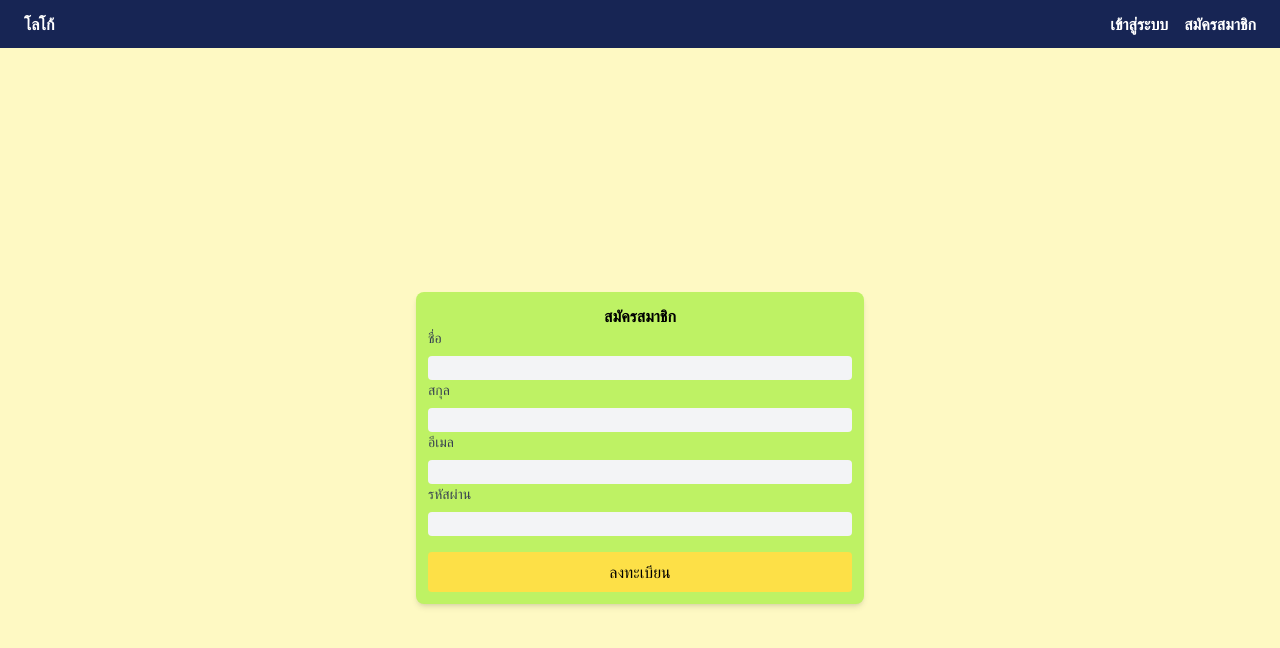
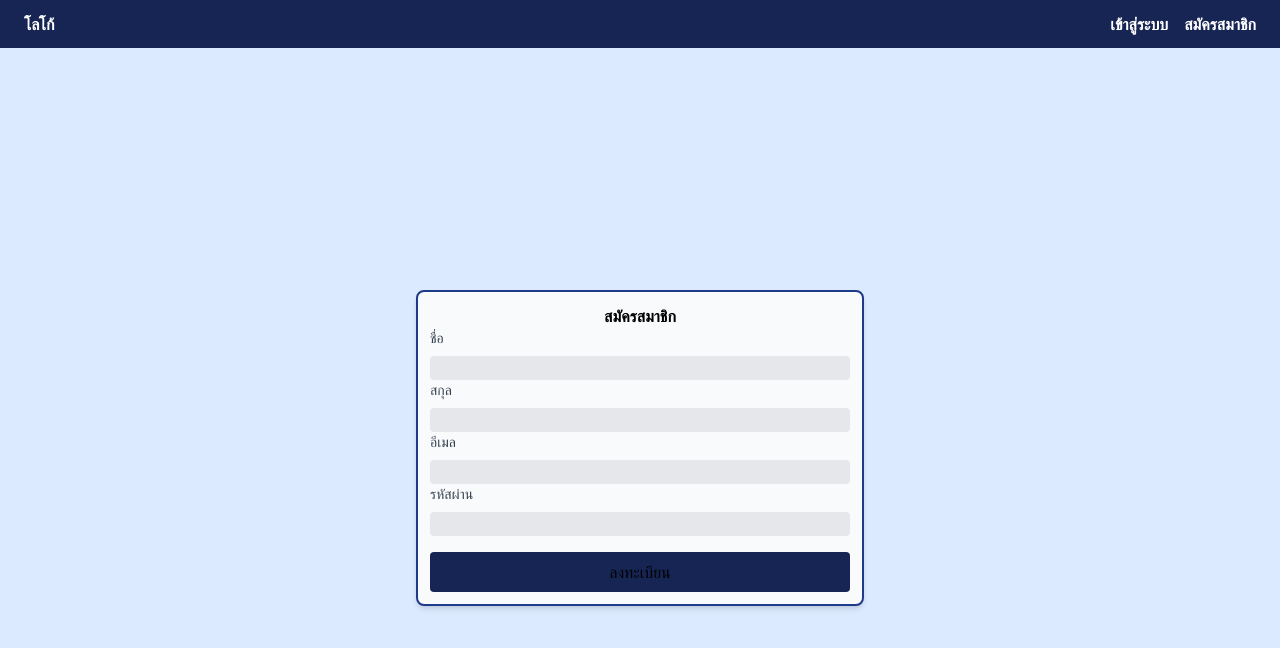
Before and after one commit to NCS09/Front-End, a Next.js app: page /Register in a window 1280 px wide. Shown: the top 648 px of the page. Built offline with nearby package versions, Linux system fonts and the light colour scheme.

Commit message:
edit theme

```diff
--- a/app/components/auth/login.tsx
+++ b/app/components/auth/login.tsx
@@ -32,8 +32,8 @@ export default function Login() {
     };
 
     return (
-        <div className="flex justify-center h-full items-center min-h-screen bg-yellow-100">
-            <div className="bg-amber-900 p-3 rounded-lg shadow-md w-full max-w-md">
+        <div className="flex justify-center h-full items-center min-h-screen bg-blue-100">
+            <div className="bg-slate-50 p-3 rounded-lg shadow-md w-full max-w-md border-2 border-blue-900">
                 <div className="text-center">
                     <h1 className="font-bold">
                         เข้าสู่ระบบ
@@ -42,19 +42,19 @@ export default function Login() {
 
                 <form onSubmit={handleSubmit}>
                     <div>
-                        <label className="block mb-2 text-sm text-slate-500">
+                        <label className="block mb-2 text-sm text-gray-700">
                             อีเมล
                         </label>
-                        <input type="email" name="email" className="w-full px-3 bg-gray-100 rounded" onChange={(e) => setEmail(e.target.value)}/>
+                        <input type="email" name="email" className="w-full px-3 bg-gray-200 rounded" onChange={(e) => setEmail(e.target.value)}/>
                     </div>
                     <div>
-                        <label className="block mb-2 mt-2 text-sm text-slate-500">
+                        <label className="block mb-2 mt-2 text-sm text-gray-700">
                             รหัสผ่าน
                         </label>
-                        <input type="password" name="password" className="w-full px-3 bg-gray-100 rounded" onChange={(e) => setPassword(e.target.value)}/>
+                        <input type="password" name="password" className="w-full px-3 bg-gray-200 rounded" onChange={(e) => setPassword(e.target.value)}/>
                     </div>
                     <div className="mt-4">
-                        <button type="submit" className="w-full py-2 px-3 bg-yellow-300 rounded hover:bg-amber-700 hover:text-white">
+                        <button type="submit" className="w-full py-2 px-3 bg-blue-950 rounded hover:bg-blue-500 hover:text-white">
                             เข้าสู่ระบบ
                         </button>
                     </div>
--- a/app/components/auth/register.tsx
+++ b/app/components/auth/register.tsx
@@ -27,15 +27,15 @@ export default function Register() {
 
             const result = await response.json();
             setMessage(result.message);
-            //router.push("/Success");
+            router.push("/Success");
         } catch (error) {
             console.error('Error fetching data:', error);
         }
     };
 
     return (
-        <div className="flex justify-center h-full items-center min-h-screen bg-yellow-100">
-            <div className="bg-lime-300 p-3 rounded-lg shadow-md w-full max-w-md">
+        <div className="flex justify-center h-full items-center min-h-screen bg-blue-100">
+            <div className="bg-slate-50 p-3 rounded-lg shadow-md w-full max-w-md border-2 border-blue-900">
                 <div className="text-center">
                     <h1 className="font-bold">
                         สมัครสมาชิก
@@ -47,28 +47,28 @@ export default function Register() {
                         <label className="block mb-2 text-sm text-gray-700">
                             ชื่อ
                         </label>
-                        <input type="text" name="firstname" className="w-full px-3 bg-gray-100 rounded" onChange={(e) => setFirstname(e.target.value)} />
+                        <input type="text" name="firstname" className="w-full px-3 bg-gray-200 rounded" onChange={(e) => setFirstname(e.target.value)} />
                     </div>
                     <div>
                         <label className="block mb-2 text-sm text-gray-700">
                             สกุล
                         </label>
-                        <input type="text" name="lastname" className="w-full px-3 bg-gray-100 rounded" onChange={(e) => setLastname(e.target.value)} />
+                        <input type="text" name="lastname" className="w-full px-3 bg-gray-200 rounded" onChange={(e) => setLastname(e.target.value)} />
                     </div>
                     <div>
                         <label className="block mb-2 text-sm text-gray-700">
                             อีเมล
                         </label>
-                        <input type="email" name="email" className="w-full px-3 bg-gray-100 rounded" onChange={(e) => setEmail(e.target.value)} />
+                        <input type="email" name="email" className="w-full px-3 bg-gray-200 rounded" onChange={(e) => setEmail(e.target.value)} />
                     </div>
                     <div>
                         <label className="block mb-2 text-sm text-gray-700">
                             รหัสผ่าน
                         </label>
-                        <input type="password" name="password" className="w-full px-3 bg-gray-100 rounded" onChange={(e) => setPassword(e.target.value)} />
+                        <input type="password" name="password" className="w-full px-3 bg-gray-200 rounded" onChange={(e) => setPassword(e.target.value)} />
                     </div>
                     <div className="mt-4">
-                        <button type="submit" className="w-full py-2 px-3 bg-yellow-300 rounded hover:bg-amber-700 hover:text-white">
+                        <button type="submit" className="w-full py-2 px-3 bg-blue-950 rounded hover:bg-blue-500 hover:text-white">
                             ลงทะเบียน
                         </button>
                     </div>
```
